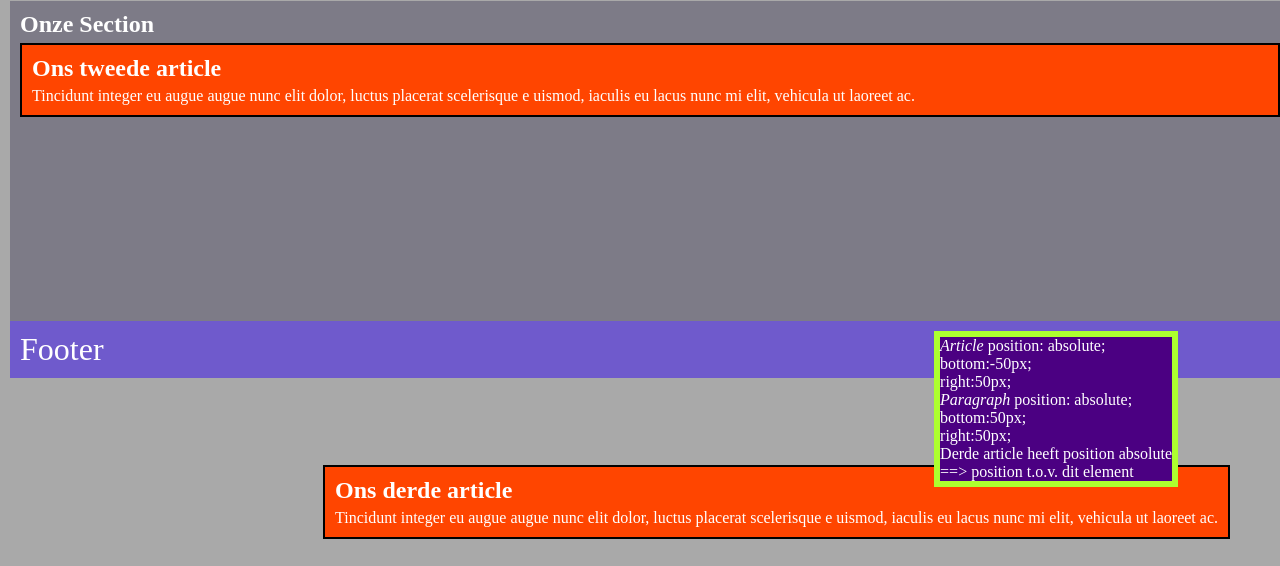
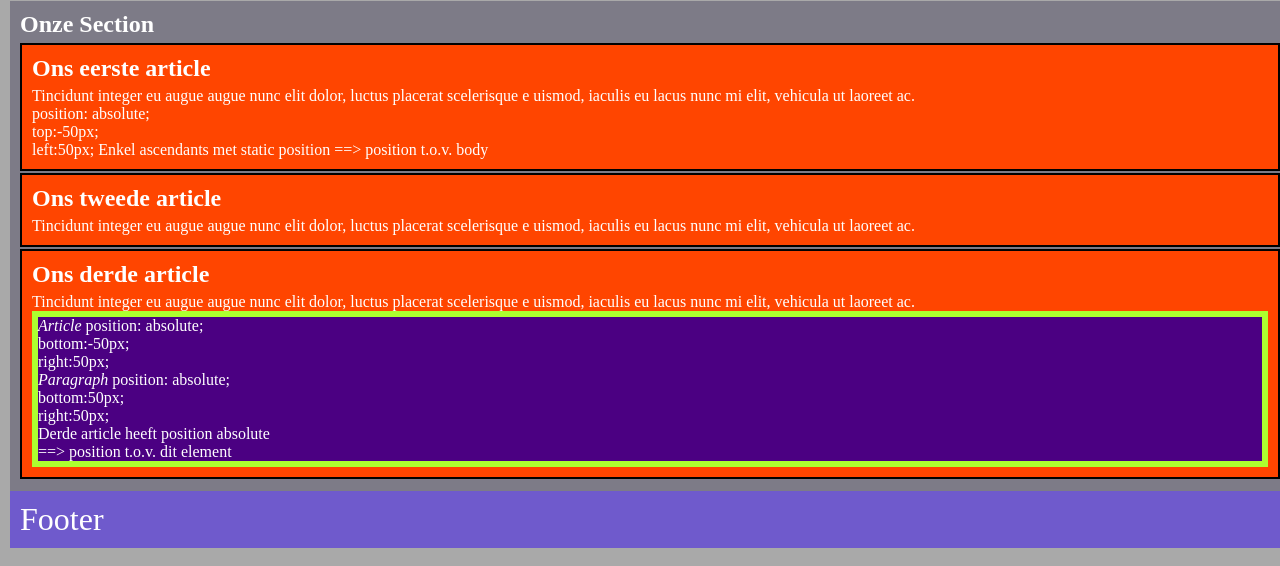
Before and after one commit to howest-gp-wfb/cu-position-demo, a plain HTML site: page pages/absolute.html in a window 1280 px wide. Shown: the part 309-875 px from the top of the page. Before the commit the page ends 848 px from the top, so only its background shows below. Drawn offline with Linux system fonts and the light colour scheme.

Commit message:
Add initial situation to css

```diff
--- a/css/absolute.css
+++ b/css/absolute.css
@@ -1,26 +1,34 @@
-#article01 {
-      position: absolute;
-      top:-50px;
-      left:50px;
-  }
+#section01 {
+  height: 470px;
+}
 
-  #article03 {
-    position: absolute;
-    bottom:-50px;
-    right:50px;
+#absoluteP {
+  border: greenyellow solid 6px;
+  background-color: indigo;
+}
 
 
-  }
 
-  #absoluteP {
-      position: absolute;
-      bottom:50px;
-      right:50px;
-      border: greenyellow solid 6px;
-      background-color: indigo;
-  }
+/*
+#article01 {
+  position: absolute;
+  top: -50px;
+  left: 50px;
+}
 
-  #section01 {
-    height: 300px;
+#section01 {
+  position: relative;
+}
 
-  }
+#article03 {
+  position: absolute;
+  bottom: -50px;
+  right: 50px;
+}
+#absoluteP {
+  position: absolute;
+  bottom: 50px;
+  right: 50px;
+}
+
+*/
--- a/css/fixed.css
+++ b/css/fixed.css
@@ -10,8 +10,6 @@ footer {
       width: 50%;
       margin-left: auto;
       margin-right: auto;
-      padding-left: 0px;
-      padding-right: 0px;
       text-align: center;
 }
 
--- a/css/overflow.css
+++ b/css/overflow.css
@@ -16,8 +16,12 @@
 
 /*Verschillend gedrag tov een floating element*/
 
+/* section {
+     overflow: hidden;
+} */
+
 section {
-     overflow: hidden;
+      overflow: visible;
 }
 
 #divLogoSection {
--- a/css/relative.css
+++ b/css/relative.css
@@ -1,16 +1,37 @@
+#article01 {
+  position: relative;
+  top:0px;
+  left:0px;
+}
 
+#article03 {
+position: relative;
+bottom:0px;
+right:0px;
+
+z-index: 0;
+}
+
+/*Onder andere elementen
+schuiven via z-index */
+h2 {
+  z-index: -1;
+}
+
+/*
 
 #article01 {
     position: relative;
     top:-50px;
     left:50px;
+    z-index: 0;
 }
 
 #article03 {
   position: relative;
   bottom:-50px;
   right:50px;
-    /*Onder andere elementen
-    schuiven via z-index */
   z-index: -1;
 }
+
+*/
--- a/css/static.css
+++ b/css/static.css
@@ -1,5 +1,4 @@
-
-#article01 {
+/* #article01 {
       margin-top:-50px;
       margin-left: 50px;
 }
@@ -7,4 +6,15 @@
 #article03 {
       margin-bottom: 50px;
       margin-right:50px;
+}  */
+
+
+#article01 {
+      margin-top:0px;
+      margin-left: 0px;
 }
+
+#article03 {
+      margin-bottom: 0px;
+      margin-right:0px;
+}
--- a/pages/absolute.html
+++ b/pages/absolute.html
@@ -1,6 +1,5 @@
 <!DOCTYPE html>
 <html lang="nl">
-
   <head>
     <meta charset="UTF-8" />
     <meta name="viewport" content="width=device-width, initial-scale=1.0" />
@@ -12,7 +11,7 @@
   <body>
     <nav>
       <ul>
-                  <li><a href="../index.html">Home</a> </li>
+        <li><a href="../index.html">Home</a></li>
         <li><a href="static.html">Static</a></li>
         <li><a href="relative.html">Relative</a></li>
         <li><a href="absolute.html">Absolute</a></li>
@@ -21,37 +20,38 @@
         <li><a href="overflow.html">Overflow</a></li>
       </ul>
     </nav>
-      <header>
-            Header
-      </header>
-      <img src="../img/logohowest.png" alt="howest">
+    <header>Header</header>
+    <img src="../img/logohowest.png" alt="howest" />
     <section id="section01">
-            <H2>Onze Section</h2>
+      <h2>Onze Section</h2>
       <article class="article" id="article01">
         <h2>Ons eerste article</h2>
         <p>
-                        Tincidunt integer eu augue augue nunc elit dolor, luctus placerat scelerisque e
-                        uismod, iaculis eu lacus nunc mi elit, vehicula ut laoreet ac.
+          Tincidunt integer eu augue augue nunc elit dolor, luctus placerat
+          scelerisque e uismod, iaculis eu lacus nunc mi elit, vehicula ut
+          laoreet ac.
         </p>
         <p>
           position: absolute;<br />
           top:-50px;<br />
-                        left:50px;
-                        Enkel ascendants met static position ==> position t.o.v. body
+          left:50px; Enkel ascendants met static position ==> position t.o.v.
+          body
         </p>
       </article>
       <article class="article" id="article02">
         <h2>Ons tweede article</h2>
         <p>
-                        Tincidunt integer eu augue augue nunc elit dolor, luctus placerat scelerisque e
-                        uismod, iaculis eu lacus nunc mi elit, vehicula ut laoreet ac.
+          Tincidunt integer eu augue augue nunc elit dolor, luctus placerat
+          scelerisque e uismod, iaculis eu lacus nunc mi elit, vehicula ut
+          laoreet ac.
         </p>
       </article>
-            <article  class="article" id="article03">
+      <article class="article" id="article03">
         <h2>Ons derde article</h2>
         <p>
-                        Tincidunt integer eu augue augue nunc elit dolor, luctus placerat scelerisque e
-                        uismod, iaculis eu lacus nunc mi elit, vehicula ut laoreet ac.
+          Tincidunt integer eu augue augue nunc elit dolor, luctus placerat
+          scelerisque e uismod, iaculis eu lacus nunc mi elit, vehicula ut
+          laoreet ac.
         </p>
         <p id="absoluteP">
           <em>Article</em>
@@ -67,12 +67,6 @@
         </p>
       </article>
     </section>
-      <footer>
-
-                  Footer
-
-      </footer>
-
+    <footer>Footer</footer>
   </body>
-
 </html>
```
Also changed, not shown: pages/overflow.html (+1 -1 lines). Lines whose indentation alone changed are shown as unchanged.
